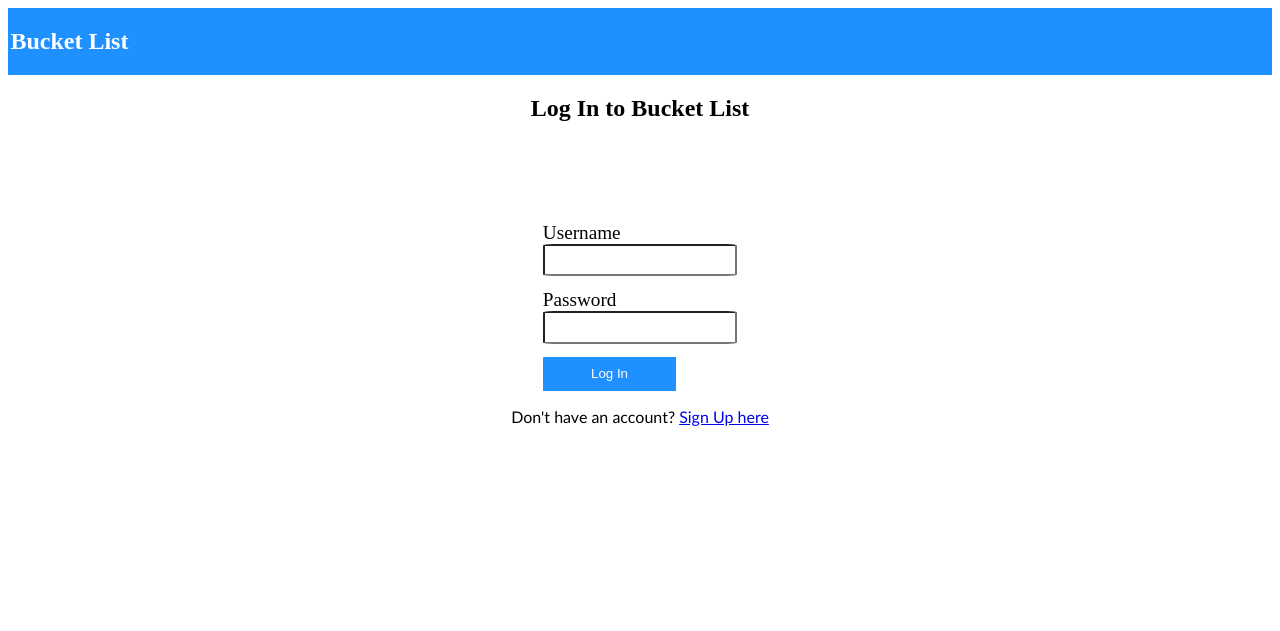
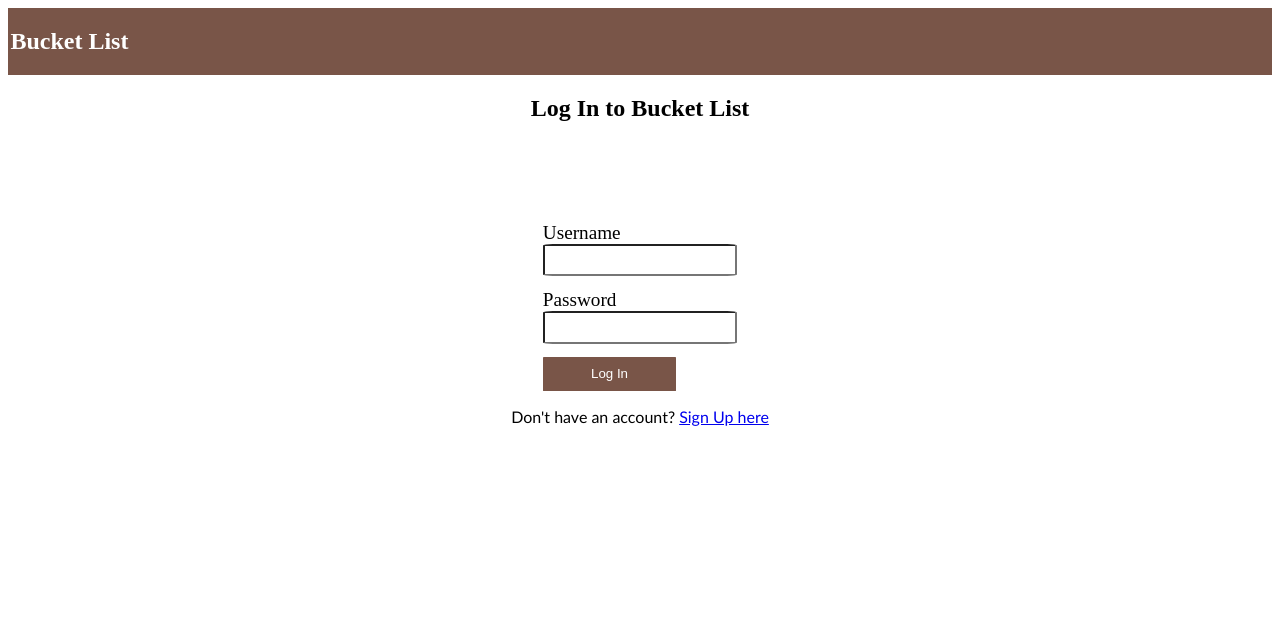
Before and after one commit to briankabiro/BucketList, a Flask app: template templates/login.html in a window 1280 px wide. Shown: the top 631 px of the page. Run offline with Flask 2, Linux system fonts and the light colour scheme; the template is opened without the code that fills it, so the values that code supplies are empty.

Commit message:
Change Page Theme
I changed the color from dodger blue to brown. Fixed travis badge in line with python specs

```diff
--- a/static/login.css
+++ b/static/login.css
@@ -5,12 +5,16 @@
 }
 .header{
 	flex:1;
-	background-color: dodgerblue;
+	background-color: #795548;
 }
 .header h2{
 	color:#fff;
 	margin-left: 0.1em;
 	font-family: Century Gothic;
+}
+.header h2 a{
+	color:#fff;
+	text-decoration: none;
 }
 .main{
 	display: flex;
@@ -30,7 +34,7 @@ form button{
 	padding:0.7em;
 	width:10em;
 	color:white;
-	background-color: dodgerblue;
+	background-color:#795548;
 	border:none;
 	border-radius: 1%;
 }
--- a/templates/login.html
+++ b/templates/login.html
@@ -7,7 +7,7 @@
 <body>
 <div class="container">
 	<div class="header">
-		<h2>Bucket List</h2>
+		<h2><a href="index.html">Bucket List</a></h2>
 	</div>
 	<div class="main">
 		<h2>Log In to Bucket List</h2>
--- a/templates/signup.html
+++ b/templates/signup.html
@@ -7,7 +7,7 @@
 <body>
 <div class="container">
 	<div class="header">
-		<h2>Bucket List</h2>
+		<h2><a href="index.html">Bucket List</a></h2>
 	</div>
 	<div class="main">
 		<h2>Sign Up for Bucket List</h2>
```
Also changed, not shown: .travis.yml.
